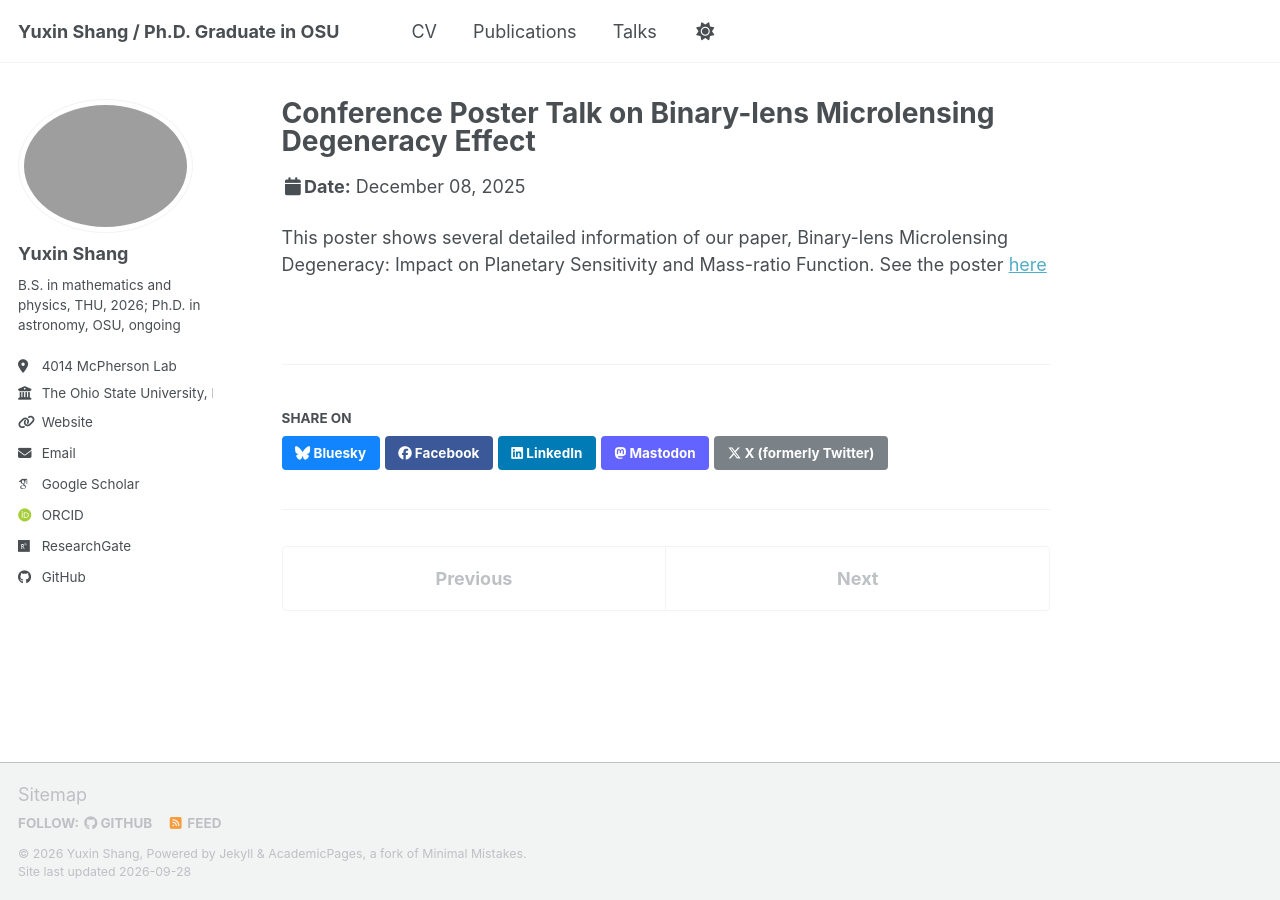
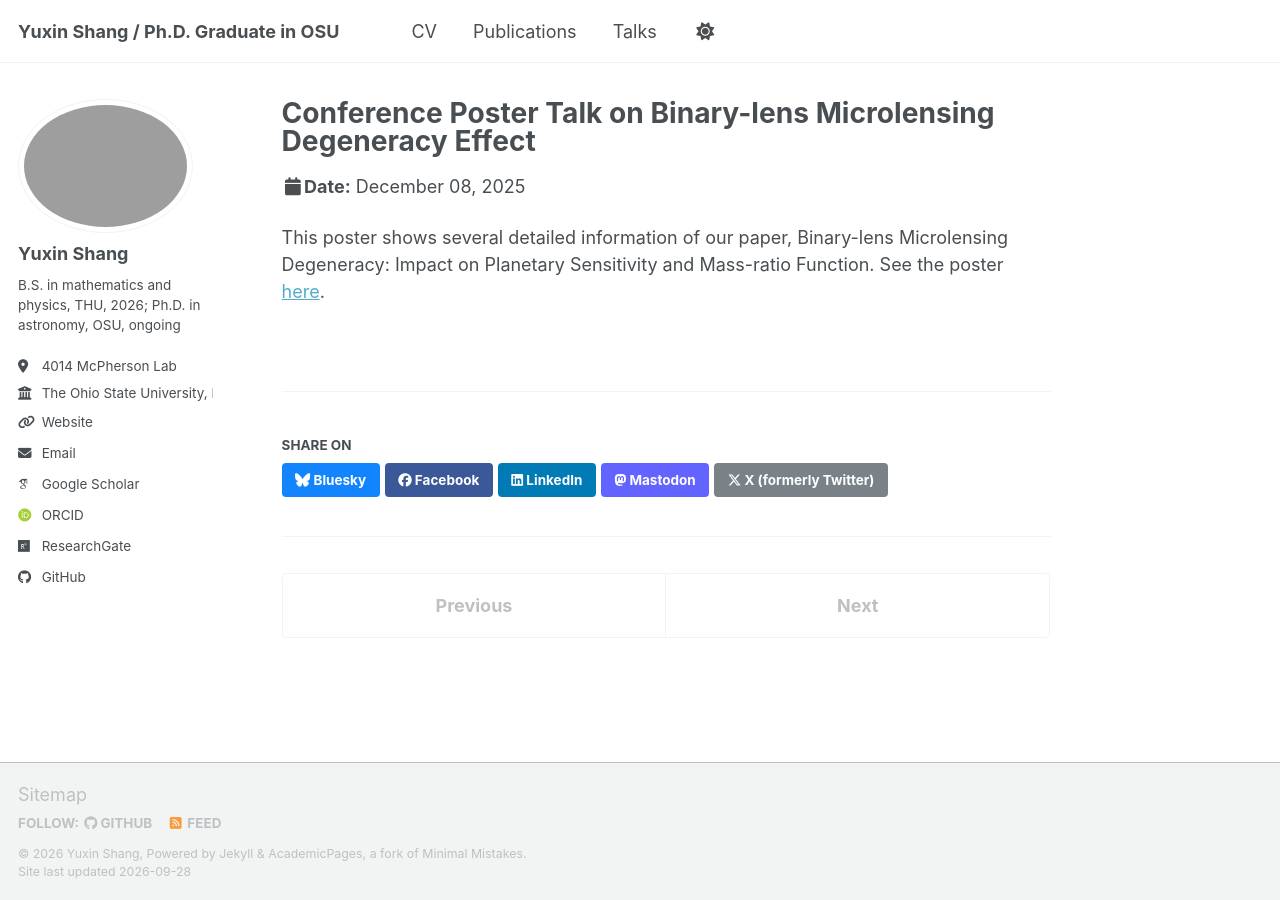
Before and after one commit to YuxinShang-thu/YuxinShang-thu.github.io, a Jekyll site: the page built from _talks/2025-12-08-talk-1.md, in a window 1280 px wide. Built offline with Jekyll 4.4.1, drawn with Linux system fonts in a browser that asks for light colours; some web fonts are replaced; a script bundle is joined from its source files by our own code; library files that are not in the unit come from our copies.

```diff
--- a/_talks/2025-12-08-talk-1.md
+++ b/_talks/2025-12-08-talk-1.md
@@ -7,4 +7,4 @@ permalink: /talks/2025-12-08-talk-1
 date: 2025-12-08
 location: "Shanghai, China"
 ---
-This poster shows several detailed information of our paper, Binary-lens Microlensing Degeneracy: Impact on Planetary Sensitivity and Mass-ratio Function. See the poster [here](https://drive.google.com/file/d/1oD_v7frz_ICSh2645MpgKTUTGfY4U-56/view?usp=sharing)
+This poster shows several detailed information of our paper, Binary-lens Microlensing Degeneracy: Impact on Planetary Sensitivity and Mass-ratio Function. See the poster [here](https://drive.google.com/file/d/1oD_v7frz_ICSh2645MpgKTUTGfY4U-56/view?usp=sharing).
```
